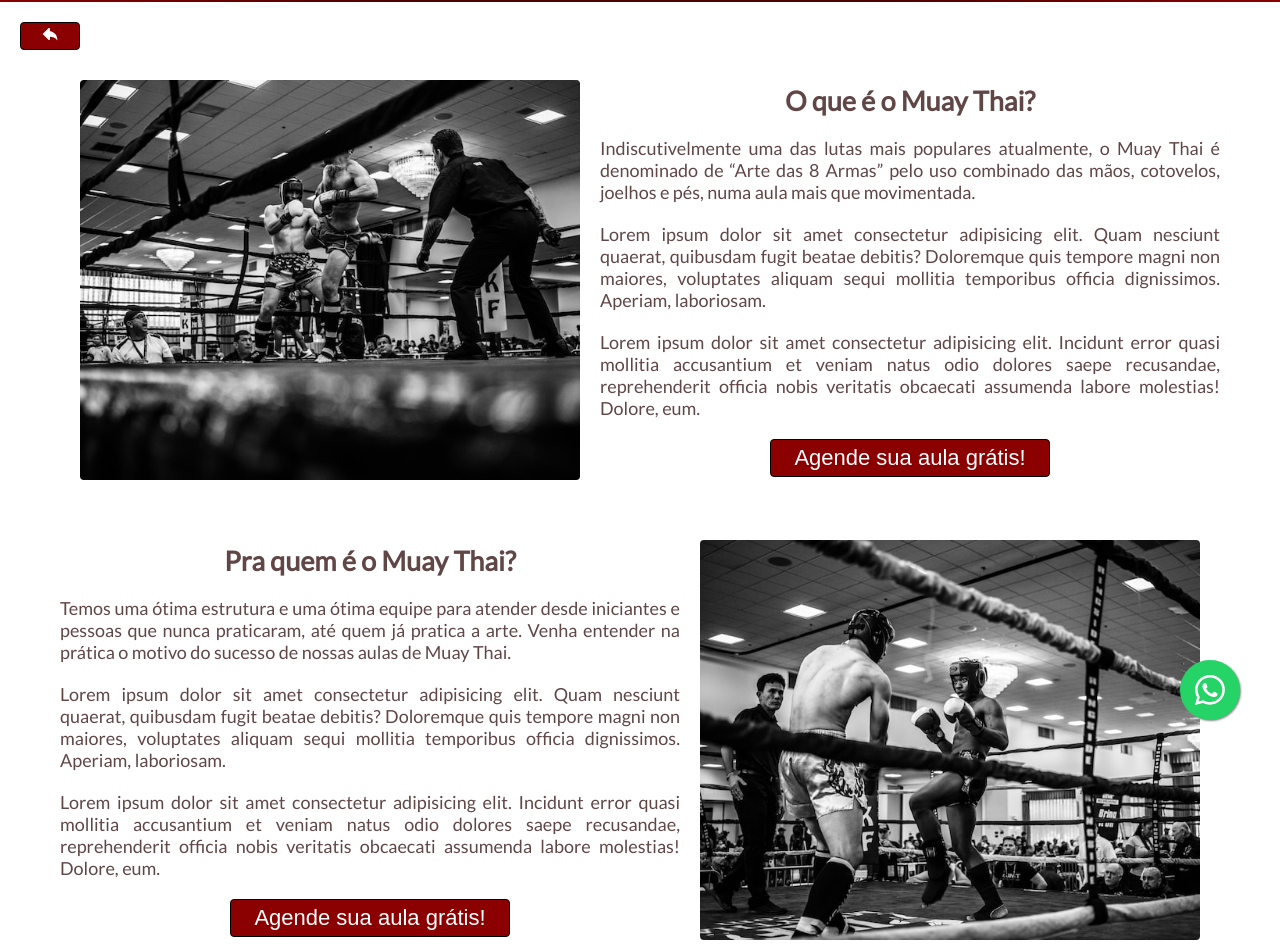
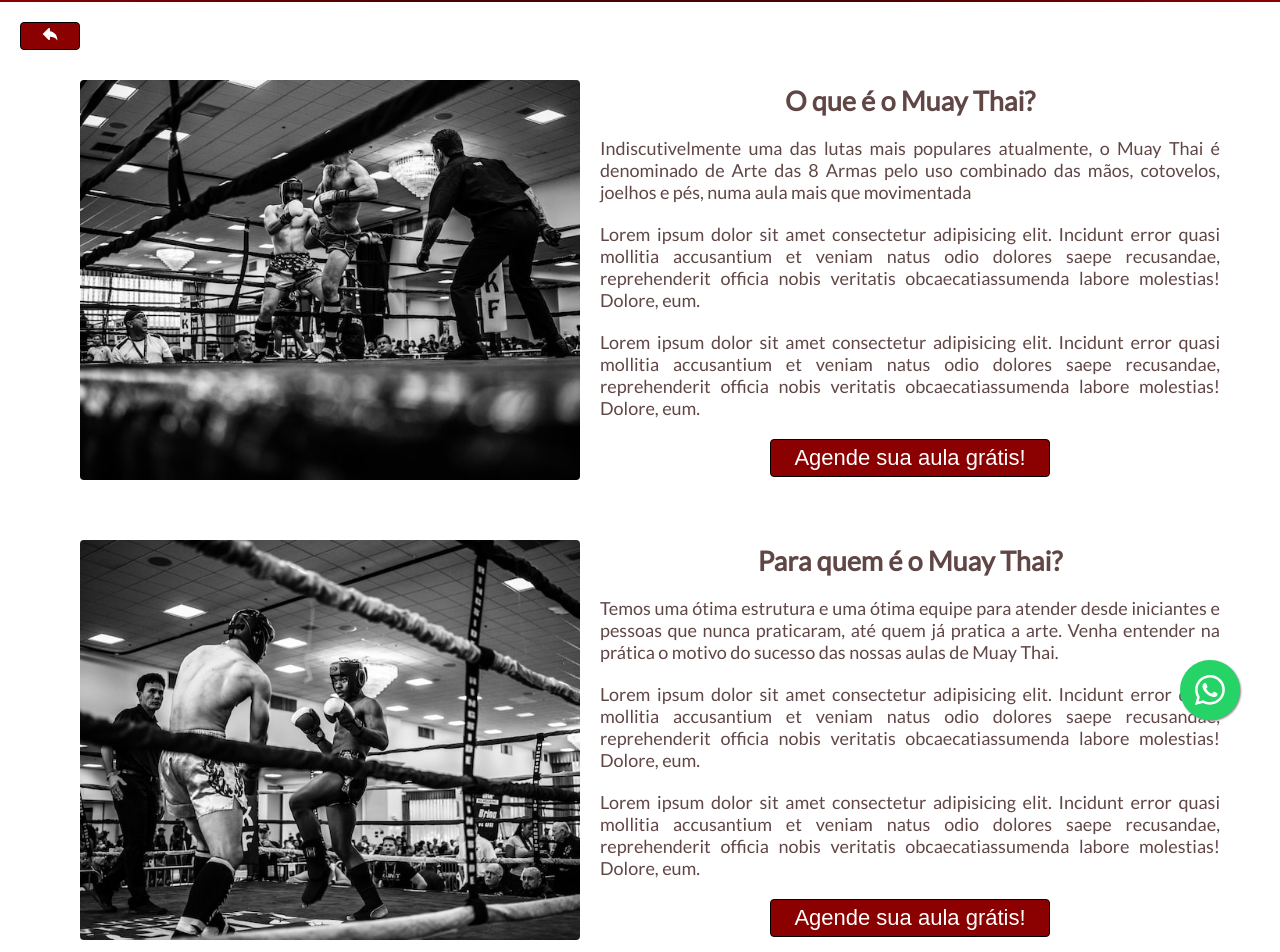
Before and after one commit to htamagnus/Site-Naja-Muay-Thai, a React (Create React App) app: page /muaythai in a window 1280 px wide. Shown: the part 60-1012 px from the top of the page. Built offline with nearby package versions, Linux system fonts and the light colour scheme; a web font is replaced by a local one.

Commit message:
refatoracao-com-array-map-muay-thai

```diff
--- a/src/pages/MuayThai/MuayThai.jsx
+++ b/src/pages/MuayThai/MuayThai.jsx
@@ -9,9 +9,38 @@ import { TiArrowBack } from "react-icons/ti";
 import { Link } from "react-router-dom";
 
 export default function MuayThai() {
-  function AbrirWhats() {
-    window.location.href = "https://wa.me/555198242196";
-  }
+  const dadosMuayThai = [
+    {
+      id: "1",
+      image: FotoMuayThai,
+      title: "O que é o Muay Thai?",
+      text: "Indiscutivelmente uma das lutas mais populares atualmente, o Muay Thai é denominado de Arte das 8 Armas pelo uso combinado das mãos, cotovelos, joelhos e pés, numa aula mais que movimentada",
+      text2:
+        "Lorem ipsum dolor sit amet consectetur adipisicing elit. Incidunt error quasi mollitia accusantium et veniam natus odio dolores saepe recusandae, reprehenderit officia nobis veritatis obcaecatiassumenda labore molestias! Dolore, eum.",
+      text3:
+        "Lorem ipsum dolor sit amet consectetur adipisicing elit. Incidunt error quasi mollitia accusantium et veniam natus odio dolores saepe recusandae, reprehenderit officia nobis veritatis obcaecatiassumenda labore molestias! Dolore, eum.",
+    },
+    {
+      id: "2",
+      image: FotoMuayThai2,
+      title: "Para quem é o Muay Thai?",
+      text: "Temos uma ótima estrutura e uma ótima equipe para atender desde iniciantes e pessoas que nunca praticaram, até quem já pratica a arte. Venha entender na prática o motivo do sucesso das nossas aulas de Muay Thai.",
+      text2:
+        "Lorem ipsum dolor sit amet consectetur adipisicing elit. Incidunt error quasi mollitia accusantium et veniam natus odio dolores saepe recusandae, reprehenderit officia nobis veritatis obcaecatiassumenda labore molestias! Dolore, eum.",
+      text3:
+        "Lorem ipsum dolor sit amet consectetur adipisicing elit. Incidunt error quasi mollitia accusantium et veniam natus odio dolores saepe recusandae, reprehenderit officia nobis veritatis obcaecatiassumenda labore molestias! Dolore, eum.",
+    },
+    {
+      id: "3",
+      image: FotoMuayThai3,
+      title: "Quais os benefícios do Muay Thai?",
+      text: "O Muay Thai traz mudanças perceptíveis ao corpo, tem alto gasto calórico, tonifica e ainda desenvolve um ótimo condicionamento físico, concentração e autoconfiança. Não é à toa que ganha cada vez mais adeptos, porque é uma ótima alternativa de aula e ainda trabalha o corpo como todo.",
+      text2:
+        "Lorem ipsum dolor sit amet consectetur adipisicing elit. Incidunt error quasi mollitia accusantium et veniam natus odio dolores saepe recusandae, reprehenderit officia nobis veritatis obcaecatiassumenda labore molestias! Dolore, eum.",
+      text3:
+        "Lorem ipsum dolor sit amet consectetur adipisicing elit. Incidunt error quasi mollitia accusantium et veniam natus odio dolores saepe recusandae, reprehenderit officia nobis veritatis obcaecatiassumenda labore molestias! Dolore, eum.",
+    },
+  ];
 
   return (
     <>
@@ -21,105 +50,30 @@ export default function MuayThai() {
           <TiArrowBack />
         </button>
       </Link>
-      <div className={styles.muaythai}>
-        <img className={styles.muaythai__foto} src={FotoMuayThai} />
+      {dadosMuayThai.map((data) => (
+        <div key={data.id} className={styles.muaythai}>
+          <img
+            className={styles.muaythai__foto}
+            src={data.image}
+            alt="ksksdk"
+          />
           <section className={styles.muaythai__textos}>
-          <h2 className={styles.muaythai__titulo}>O que é o Muay Thai?</h2>
-          <p className={styles.muaythai__paragrafo}>
-            Indiscutivelmente uma das lutas mais populares atualmente, o Muay
-            Thai é denominado de “Arte das 8 Armas” pelo uso combinado das mãos,
-            cotovelos, joelhos e pés, numa aula mais que movimentada.
-          </p>
-          <p className={styles.muaythai__paragrafo}>
-            Lorem ipsum dolor sit amet consectetur adipisicing elit. Quam
-            nesciunt quaerat, quibusdam fugit beatae debitis? Doloremque quis
-            tempore magni non maiores, voluptates aliquam sequi mollitia
-            temporibus officia dignissimos. Aperiam, laboriosam.
-          </p>
-          <p className={styles.muaythai__paragrafo}>
-            Lorem ipsum dolor sit amet consectetur adipisicing elit. Incidunt
-            error quasi mollitia accusantium et veniam natus odio dolores saepe
-            recusandae, reprehenderit officia nobis veritatis obcaecati
-            assumenda labore molestias! Dolore, eum.
-          </p>
-          <a href="https://wa.me/555198242196" target="_blank" rel="noreferrer">
+            <h2 className={styles.muaythai__titulo}>{data.title}</h2>
+            <p className={styles.muaythai__paragrafo}>{data.text}</p>
+            <p className={styles.muaythai__paragrafo}>{data.text2}</p>
+            <p className={styles.muaythai__paragrafo}>{data.text3}</p>
+            <a
+              href="https://wa.me/555198242196"
+              target="_blank"
+              rel="noreferrer"
+            >
               <button className={styles.muaythai__botao}>
                 Agende sua aula grátis!
               </button>
             </a>
           </section>
         </div>
-
-      <div className={styles.muaythai}>
-        <section className={styles.muaythai__textos}>
-          <h2 className={styles.muaythai__titulo}>Pra quem é o Muay Thai?</h2>
-          <p className={styles.muaythai__paragrafo}>
-            Temos uma ótima estrutura e uma ótima equipe para atender desde
-            iniciantes e pessoas que nunca praticaram, até quem já pratica a
-            arte. Venha entender na prática o motivo do sucesso de nossas aulas
-            de Muay Thai.
-          </p>
-          <p className={styles.muaythai__paragrafo}>
-            Lorem ipsum dolor sit amet consectetur adipisicing elit. Quam
-            nesciunt quaerat, quibusdam fugit beatae debitis? Doloremque quis
-            tempore magni non maiores, voluptates aliquam sequi mollitia
-            temporibus officia dignissimos. Aperiam, laboriosam.
-          </p>
-          <p className={styles.muaythai__paragrafo}>
-            Lorem ipsum dolor sit amet consectetur adipisicing elit. Incidunt
-            error quasi mollitia accusantium et veniam natus odio dolores saepe
-            recusandae, reprehenderit officia nobis veritatis obcaecati
-            assumenda labore molestias! Dolore, eum.
-          </p>
-          <a href="https://wa.me/555198242196" target="_blank" rel="noreferrer">
-            <button className={styles.muaythai__botao}>
-              Agende sua aula grátis!
-            </button>
-          </a>
-        </section>
-        <img
-          id={styles.esconder}
-          className={styles.muaythai__foto}
-          src={FotoMuayThai2}
-        />
-      </div>
-
-      <div className={styles.muaythai}>
-        <img
-          id={styles.esconder}
-          className={styles.muaythai__foto}
-          src={FotoMuayThai3}
-        />
-        <section className={styles.muaythai__textos}>
-          <h2 className={styles.muaythai__titulo}>
-            Quais os benefícios do Muay Thai?
-          </h2>
-          <p className={styles.muaythai__paragrafo}>
-            O Muay Thai traz mudanças perceptíveis ao corpo, tem alto gasto
-            calórico, tonifica e ainda desenvolve um ótimo condicionamento
-            físico, concentração e autoconfiança. Não é à toa que ganha cada vez
-            mais adeptos, porque é uma ótima alternativa de aula e ainda
-            trabalha o corpo como todo.
-          </p>
-          <p className={styles.muaythai__paragrafo}>
-            Lorem ipsum dolor sit amet consectetur adipisicing elit. Quam
-            nesciunt quaerat, quibusdam fugit beatae debitis? Doloremque quis
-            tempore magni non maiores, voluptates aliquam sequi mollitia
-            temporibus officia dignissimos. Aperiam, laboriosam.
-          </p>
-          <p className={styles.muaythai__paragrafo}>
-            Lorem ipsum dolor sit amet consectetur adipisicing elit. Incidunt
-            error quasi mollitia accusantium et veniam natus odio dolores saepe
-            recusandae, reprehenderit officia nobis veritatis obcaecati
-            assumenda labore molestias! Dolore, eum.
-          </p>
-          <a href="https://wa.me/555198242196" target="_blank" rel="noreferrer">
-          <button className={styles.muaythai__botao}>
-            Agende sua aula grátis!
-          </button>
-          </a>
-        </section>
-      </div>
+      ))}
       <Texto texto="Turmas e horários Muay Thai" />
 
       <div className={styles.horarios}>
--- a/src/pages/MuayThai/MuayThai.module.scss
+++ b/src/pages/MuayThai/MuayThai.module.scss
@@ -3,13 +3,10 @@
 .muaythai {
   display: flex;
   align-items: center;
-  padding-right: 60px;
-  padding-left: 60px;
-  padding-top: 10px;
-  padding-bottom: 10px;
+  padding: 10px 60px 10px 60px;
   font-family: $fonte-padrao;
+  color: $text-title;
   font-size: 18px;
-  color: $text-title;
 
   &__foto {
     width: 600px;
```
Lines whose indentation alone changed are shown as unchanged.
